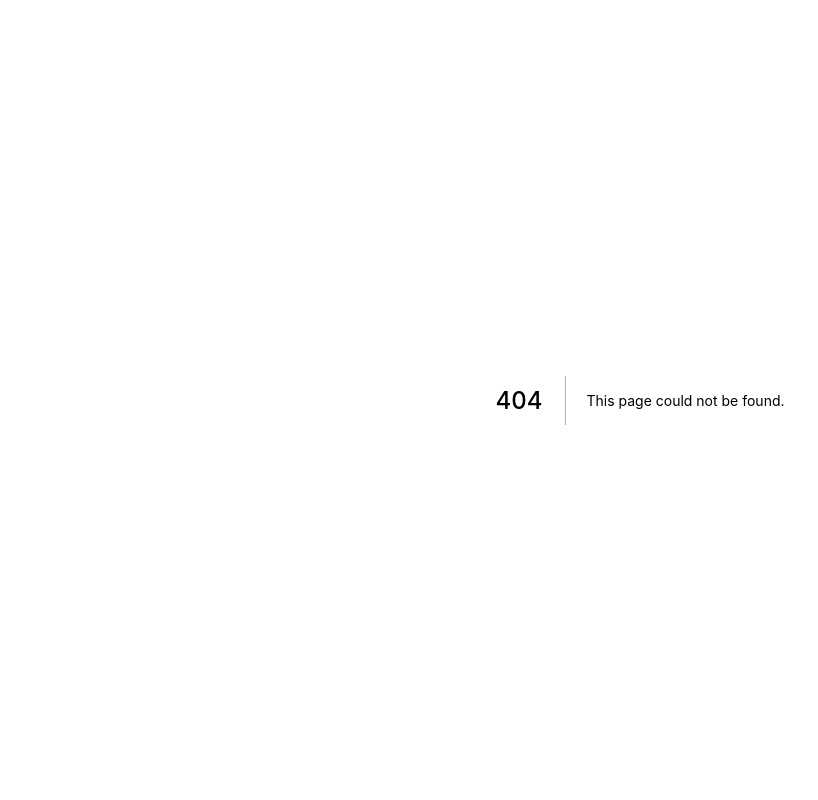
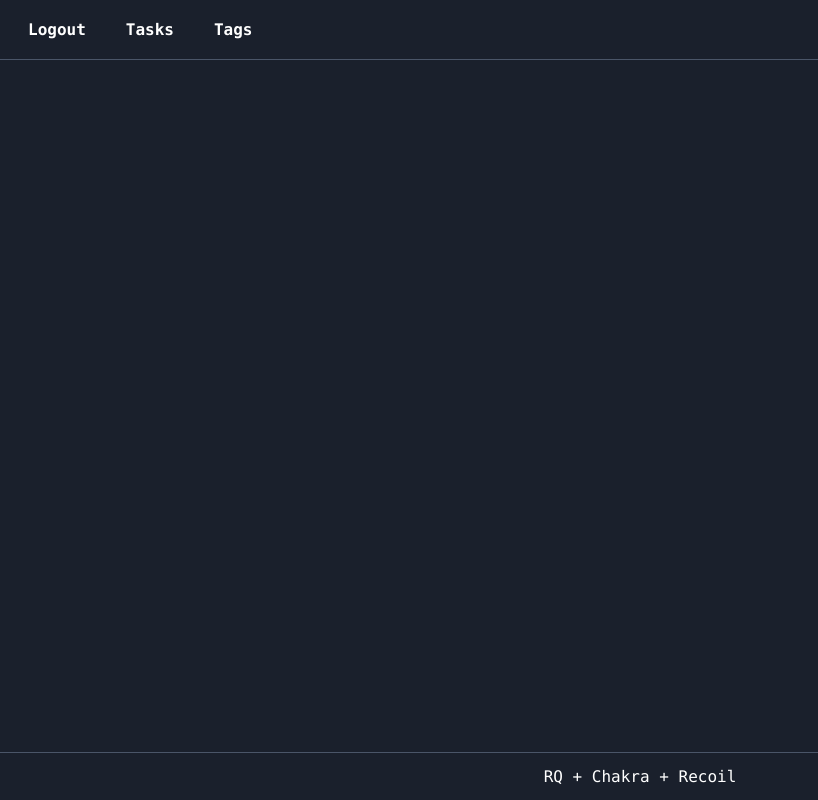
Before and after one commit to kotahorii/Next-Django-Todo-by-RQ, a Next.js app: page /tags in a window 1280 px wide. Before the commit this address had no page. Shown: the whole page, without its empty margins (0-818 px from the left). Built offline with nearby package versions, Linux system fonts and the light colour scheme.

Commit message:
atomic design

```diff
--- /dev/null
+++ b/components/molecules/Tag.tsx
@@ -0,0 +1,5 @@
+import { VFC } from 'react'
+
+export const Tag: VFC = () => {
+  return <div>tag</div>
+}
--- /dev/null
+++ b/components/molecules/Task.tsx
@@ -0,0 +1,5 @@
+import { VFC } from 'react'
+
+export const Task: VFC = () => {
+  return <div>task</div>
+}
--- /dev/null
+++ b/components/organisms/Header.tsx
@@ -0,0 +1,44 @@
+import { Button } from '@chakra-ui/button'
+import { Stack } from '@chakra-ui/layout'
+import React, { VFC } from 'react'
+
+export const Header: VFC = () => {
+  return (
+    <Stack
+      px="3"
+      direction="row"
+      h="60px"
+      w="full"
+      borderBottom="1px"
+      borderColor="gray.600"
+      fontSize="xl"
+      justify={{ md: 'start', base: 'space-between' }}
+      align="center"
+    >
+      <Button
+        bg="transparent"
+        fontWeight="bold"
+        _hover={{ bg: 'gray.600' }}
+        _focus={{ boxShadow: 'none' }}
+      >
+        Logout
+      </Button>
+      <Stack direction="row">
+        <Button
+          bg="transparent"
+          _hover={{ bg: 'gray.600' }}
+          _focus={{ boxShadow: 'none' }}
+        >
+          Tasks
+        </Button>
+        <Button
+          bg="transparent"
+          _hover={{ bg: 'gray.600' }}
+          _focus={{ boxShadow: 'none' }}
+        >
+          Tags
+        </Button>
+      </Stack>
+    </Stack>
+  )
+}
--- a/components/Auth.tsx
+++ b/components/templates/Auth.tsx
@@ -3,7 +3,7 @@ import Head from 'next/head'
 import { FormControl, FormLabel } from '@chakra-ui/form-control'
 import { Input } from '@chakra-ui/input'
 import { Button } from '@chakra-ui/button'
-import { useAuth } from '../hooks/auth/useAuth'
+import { useAuth } from '../../hooks/auth/useAuth'
 
 export const Auth = () => {
   const {
--- a/components/Layout.tsx
+++ b/components/templates/Layout.tsx
@@ -1,10 +1,10 @@
-import { Flex, Stack, Text } from '@chakra-ui/layout'
+import { Flex } from '@chakra-ui/layout'
 import { ReactNode, useEffect, VFC } from 'react'
 import Head from 'next/head'
 import Cookie from 'universal-cookie'
 import { useRouter } from 'next/router'
-import { Button } from '@chakra-ui/button'
-import { useAuth } from '../hooks/auth/useAuth'
+import { useAuth } from '../../hooks/auth/useAuth'
+import { Header } from '../organisms/Header'
 
 type Props = {
   title: string
@@ -35,42 +35,7 @@ export const Layout: VFC<Props> = ({ title, children }) => {
       <Head>
         <title>{title}</title>
       </Head>
-      <Stack
-        px="3"
-        direction="row"
-        h="60px"
-        w="full"
-        borderBottom="1px"
-        borderColor="gray.600"
-        fontSize="xl"
-        justify={{ md: 'start', base: 'space-between' }}
-        align="center"
-      >
-        <Button
-          bg="transparent"
-          fontWeight="bold"
-          _hover={{ bg: 'gray.600' }}
-          _focus={{ boxShadow: 'none' }}
-        >
-          Logout
-        </Button>
-        <Flex direction="row">
-          <Button
-            bg="transparent"
-            _hover={{ bg: 'gray.600' }}
-            _focus={{ boxShadow: 'none' }}
-          >
-            Tasks
-          </Button>
-          <Button
-            bg="transparent"
-            _hover={{ bg: 'gray.600' }}
-            _focus={{ boxShadow: 'none' }}
-          >
-            Tags
-          </Button>
-        </Flex>
-      </Stack>
+      <Header />
       <Flex
         direction="column"
         flex="1"
--- a/hooks/auth/useAuth.tsx
+++ b/hooks/auth/useAuth.tsx
@@ -73,7 +73,7 @@ export const useAuth = () => {
         }
       }
     },
-    [isLogin, username, password]
+    [isLogin, username, password] //eslint-disable-line
   )
   const logout = () => {
     cookie.remove('access_token')
--- a/pages/index.tsx
+++ b/pages/index.tsx
@@ -1,4 +1,4 @@
-import { Auth } from '../components/Auth'
+import { Auth } from '../components/templates/Auth'
 
 export default function Home() {
   return <Auth />
--- /dev/null
+++ b/pages/tags.tsx
@@ -0,0 +1,9 @@
+import { VFC } from 'react'
+import { Layout } from '../components/templates/Layout'
+const Tags: VFC = () => {
+  return <Layout title="tags">
+
+  </Layout>
+}
+
+export default Tags
--- a/pages/tasks.tsx
+++ b/pages/tasks.tsx
@@ -1,5 +1,5 @@
 import React from 'react'
-import { Layout } from '../components/Layout'
+import { Layout } from '../components/templates/Layout'
 
 const Tasks = () => {
   return <Layout title="Task">
```
